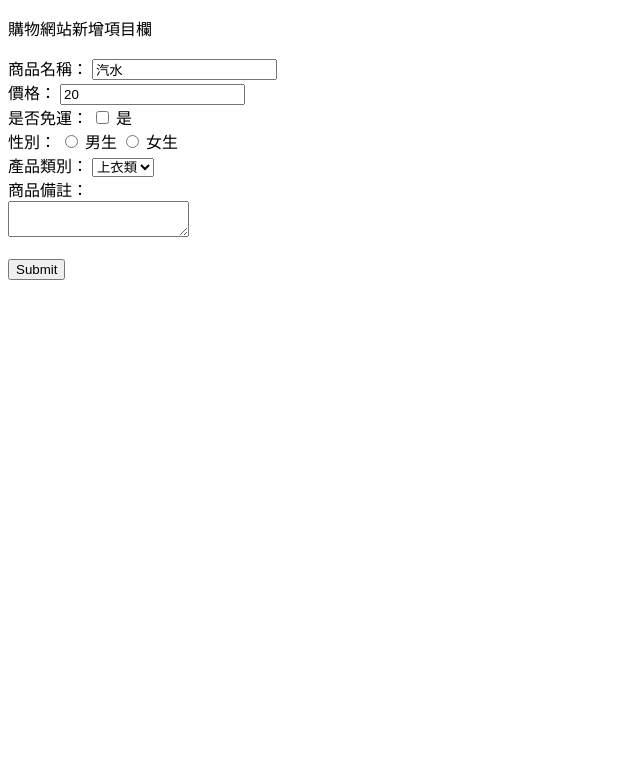
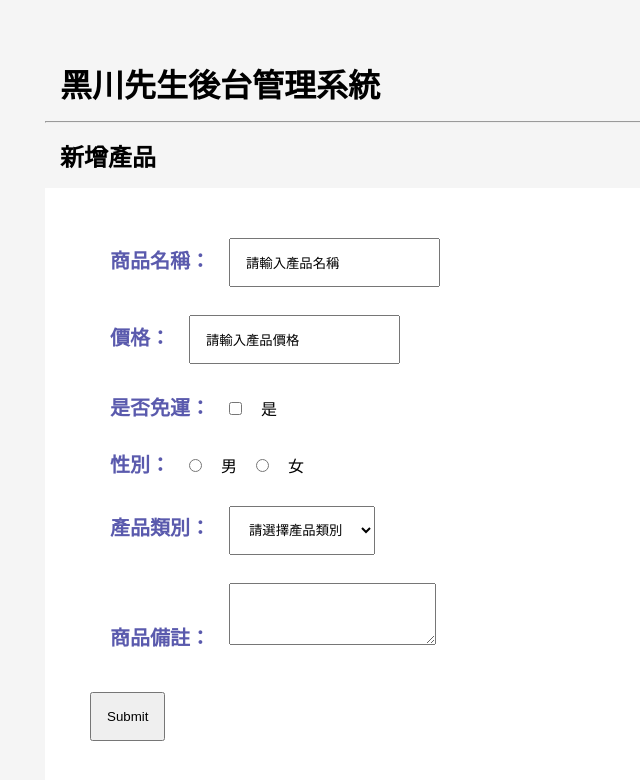
Before and after one commit to aelgy/form_practice, a plain HTML site: page index.html in a window 1280 px wide. Shown: the whole page, without its empty margins (0-640 px from the left). Drawn offline with Linux system fonts and the light colour scheme.

Commit message:
add some format

```diff
--- a/index.html
+++ b/index.html
@@ -9,40 +9,58 @@
 </head>
 
 <body>
-  <p>購物網站新增項目欄</p>
+  <div id="content">
+    <h1>黑川先生後台管理系統</h1>
+    <hr>
+    <h2> 新增產品</h2>
     <form action='/add-product' method="post">
-    <label>商品名稱：</label>
-    <input type='text' name='name' value='汽水'>
+      <div id="formContent">
+        <div id="item">
+          <label id="name">商品名稱：</label>
+          <input type='text' name='name' value='請輸入產品名稱'>
+        </div>
         <br>
-    <label>價格：</label>
-    <input type='text' name='price' value='20'>
+        <div id="item">
+          <label id="name">價格：</label>
+          <input type='text' name='price' value='請輸入產品價格'>
+        </div>
         <br>
-    <label>是否免運：</label>
+        <div id="item">
+          <label id="name">是否免運：</label>
           <input type='checkbox' name='shipping' value='yes'>
           <label for="yes">是</label>
+        </div>
         <br>
-    <label>性別：</label>
+        <div id="item">
+          <label id="name">性別：</label>
           <input type='radio' name='gender' id="male" value='boy'>
-    <label for="male">男生</label>
+          <label for="male">男</label>
           <input type='radio' name='gender' id="female" value='girl'>
-    <label for="female">女生</label>
+          <label for="female">女</label>
+        </div>
         <br>
-    <label>產品類別：</label>
-    <select name="accessories">
-      <option value="cloth">上衣類</option>
-      <option value="jacket">外套類</option>
-      <option value="paints">下身類</option>
-      <option value="accessories">配件類</option>
+        <div id="item">
+          <label id="name">產品類別：</label>
+          <select name="accessories" value="請選擇類別">
+            <option value="">請選擇產品類別</option>
+            <option value="cloth">洗髮類</option>
+            <option value="jacket">沐浴類</option>
+            <option value="paints">護髮類</option>
+            <option value="accessories">保養類</option>
           </select>
+        </div>
         <br>
-    <label>商品備註：</label><br>
+        <div id="item">
+          <label id="name">商品備註：</label>
           <textarea name="notes">
-
     </textarea>
+        </div>
         <br>
         <br>
         <input type='submit' value='Submit'>
+      </div>
     </form>
+  </div>
 </body>
 
 </html>
--- a/style.css
+++ b/style.css
@@ -0,0 +1,31 @@
+* {
+  margin: 0px;
+  padding: 15px;
+}
+
+body {
+  background-color: #f5f5f5;
+}
+
+hr {
+  padding: 0;
+}
+
+form {
+  background-color: white;
+}
+
+#formContent {
+  margin: 15px;
+  padding-left: 15px;
+}
+
+#item {
+  padding: 5px;
+}
+
+#name {
+  color: #5A5AAD;
+  font-weight: bold;
+  font-size: 20px;
+}
```
Lines whose indentation alone changed are shown as unchanged.
